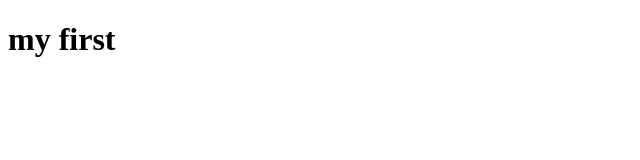
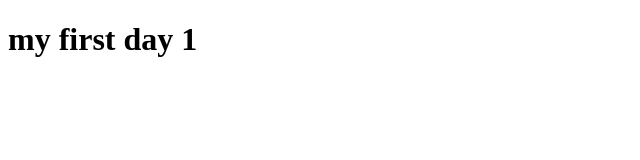
Before and after one commit to ramprasad-cyber/1, a plain HTML site: page first.html in a window 1280 px wide. Shown: the whole page, without its empty margins (0-640 px from the left). Drawn offline with Linux system fonts and the light colour scheme.

Commit message:
first file

```diff
--- a/first.html
+++ b/first.html
@@ -1,7 +1,6 @@
 <!DOCTYPE html>
 <html>
     <body>
-        <h1>my first </h1>
-        </h1>
+        <h1>my first day 1 </h1>
     </body>
 </html>
```
